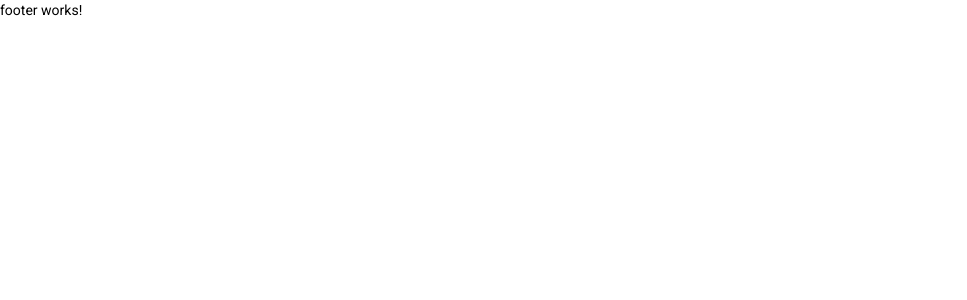
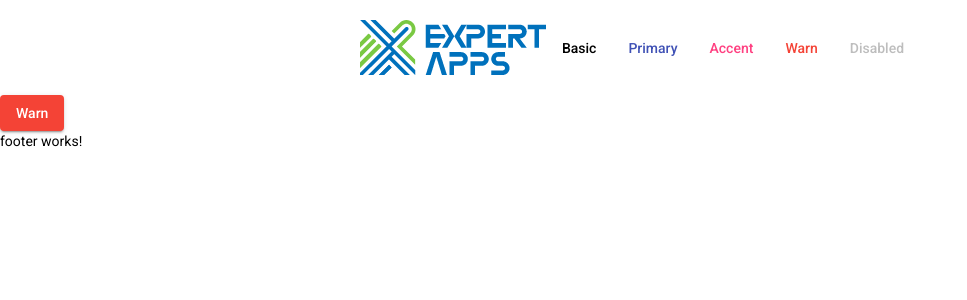
Before and after one commit to emasters-tech/table-task, an Angular app: page / in a window 1280 px wide. Shown: the top 300 px of the page, without its empty margins (0-967 px from the left). Built offline with nearby package versions, Linux system fonts and the light colour scheme; no server answers.

Commit message:
feat: adding dialog

```diff
--- a/src/app/app.module.ts
+++ b/src/app/app.module.ts
@@ -11,6 +11,7 @@ import { HeaderComponent } from './header/header.component';
 import { FooterComponent } from './footer/footer.component';
 import { Route, RouterModule } from '@angular/router';
 import { MaterialModule } from './shared/material.module';
+import { PostDialogComponent } from './post-dialog/post-dialog.component';
 
 const routes: Route[] = [
   { path: '', component: UsersTableComponent },
@@ -23,6 +24,7 @@ const routes: Route[] = [
     UsersTableComponent,
     HeaderComponent,
     FooterComponent,
+    PostDialogComponent,
   ],
   imports: [
     BrowserModule,
--- a/src/app/header/header.component.html
+++ b/src/app/header/header.component.html
@@ -1,8 +1,15 @@
-<div class="h-auto flex flex-row justify-center items-center ms:gap-4">
+<div class="h-auto flex flex-row justify-center items-center ms:gap-4 py-5">
   <!-- logo -->
   <div>
-    <img src="" alt="" />
+    <img src="assets/images/expert-apps-logo-color.png" alt="" />
   </div>
   <!-- navigation -->
-  <nav class="flex flex-row justify-center items-center gap-3"></nav>
+  <nav class="flex flex-row justify-center items-center gap-3">
+    <ul class="list-none"></ul>
+  </nav>
+  <button mat-button>Basic</button>
+  <button mat-button color="primary">Primary</button>
+  <button mat-button color="accent">Accent</button>
+  <button mat-button color="warn">Warn</button>
+  <button mat-button disabled>Disabled</button>
 </div>
--- /dev/null
+++ b/src/app/post-dialog/post-dialog.component.html
@@ -0,0 +1 @@
+<p>post-dialog works!</p>
--- /dev/null
+++ b/src/app/post-dialog/post-dialog.component.ts
@@ -0,0 +1,15 @@
+import { Component, OnInit } from '@angular/core';
+
+@Component({
+  selector: 'app-post-dialog',
+  templateUrl: './post-dialog.component.html',
+  styleUrls: ['./post-dialog.component.scss']
+})
+export class PostDialogComponent implements OnInit {
+
+  constructor() { }
+
+  ngOnInit(): void {
+  }
+
+}
--- a/src/app/users-table/users-table.component.html
+++ b/src/app/users-table/users-table.component.html
@@ -1,3 +1,5 @@
+<button mat-raised-button color="warn" (click)="addPost()">Warn</button>
+
 <ng-container *ngIf="dataSource">
   <table mat-table [dataSource]="dataSource" class="mat-elevation-z8">
     <!--- Note that these columns can be defined in any order.
--- a/src/app/users-table/users-table.component.ts
+++ b/src/app/users-table/users-table.component.ts
@@ -1,4 +1,6 @@
 import { Component, OnInit } from '@angular/core';
+import { MatDialog } from '@angular/material/dialog';
+import { PostDialogComponent } from '../post-dialog/post-dialog.component';
 import { UserService } from '../user/user.service';
 
 @Component({
@@ -9,11 +11,17 @@ import { UserService } from '../user/user.service';
 export class UsersTableComponent implements OnInit {
   public dataSource: any;
   public displayedColumns: string[] = ['img', 'name', 'email', 'city', 'phone'];
-  constructor(private userService: UserService) {}
+  constructor(private userService: UserService, public dialog: MatDialog) {}
 
   ngOnInit(): void {
     this.userService.getUsers().subscribe((users) => {
       this.dataSource = users;
     });
   }
+
+  public addPost(): void {
+    this.dialog.open(PostDialogComponent, {
+      width: '250px',
+    });
+  }
 }
```
Also changed, not shown: src/app/post-dialog/post-dialog.component.scss (added).
